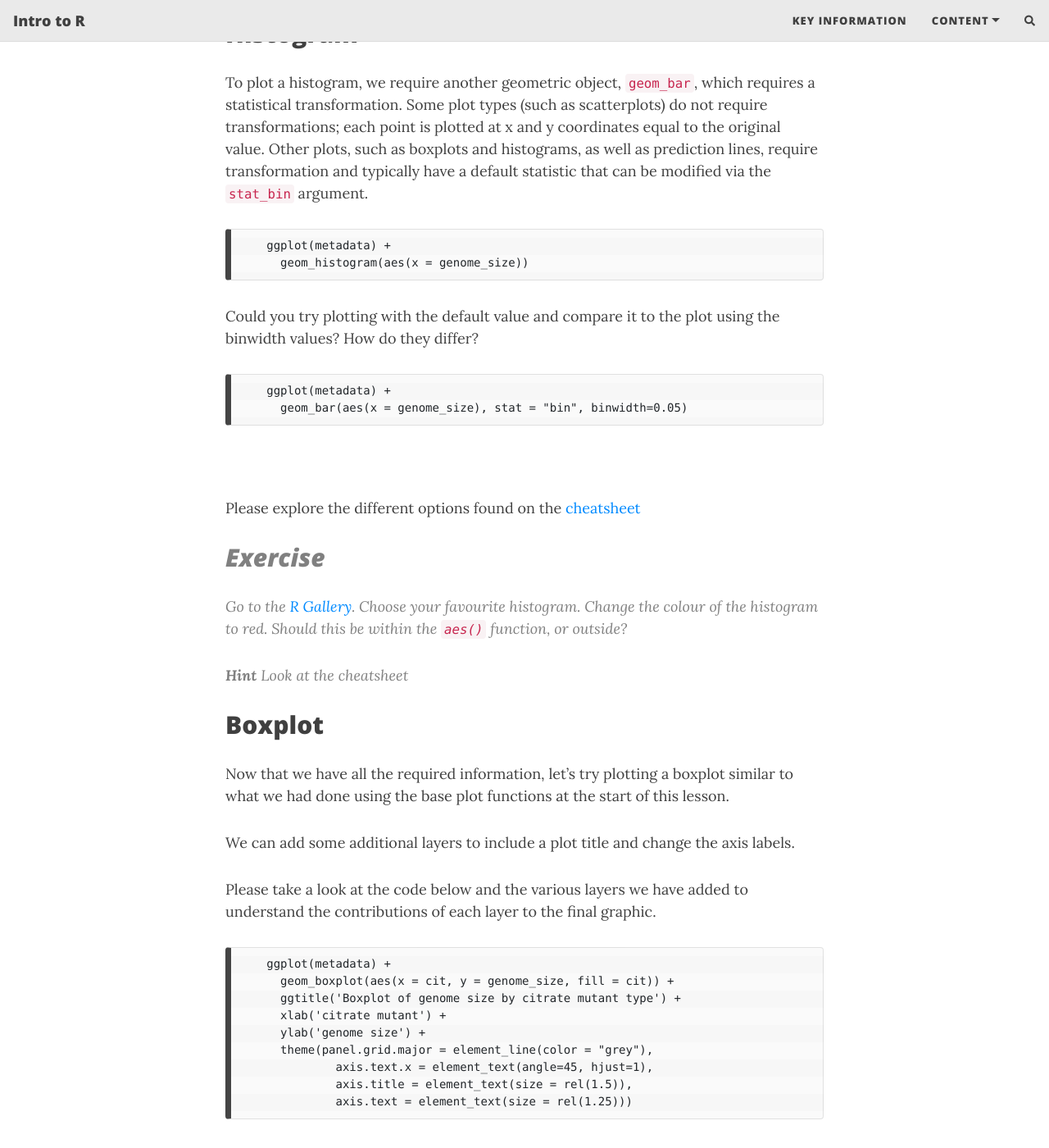
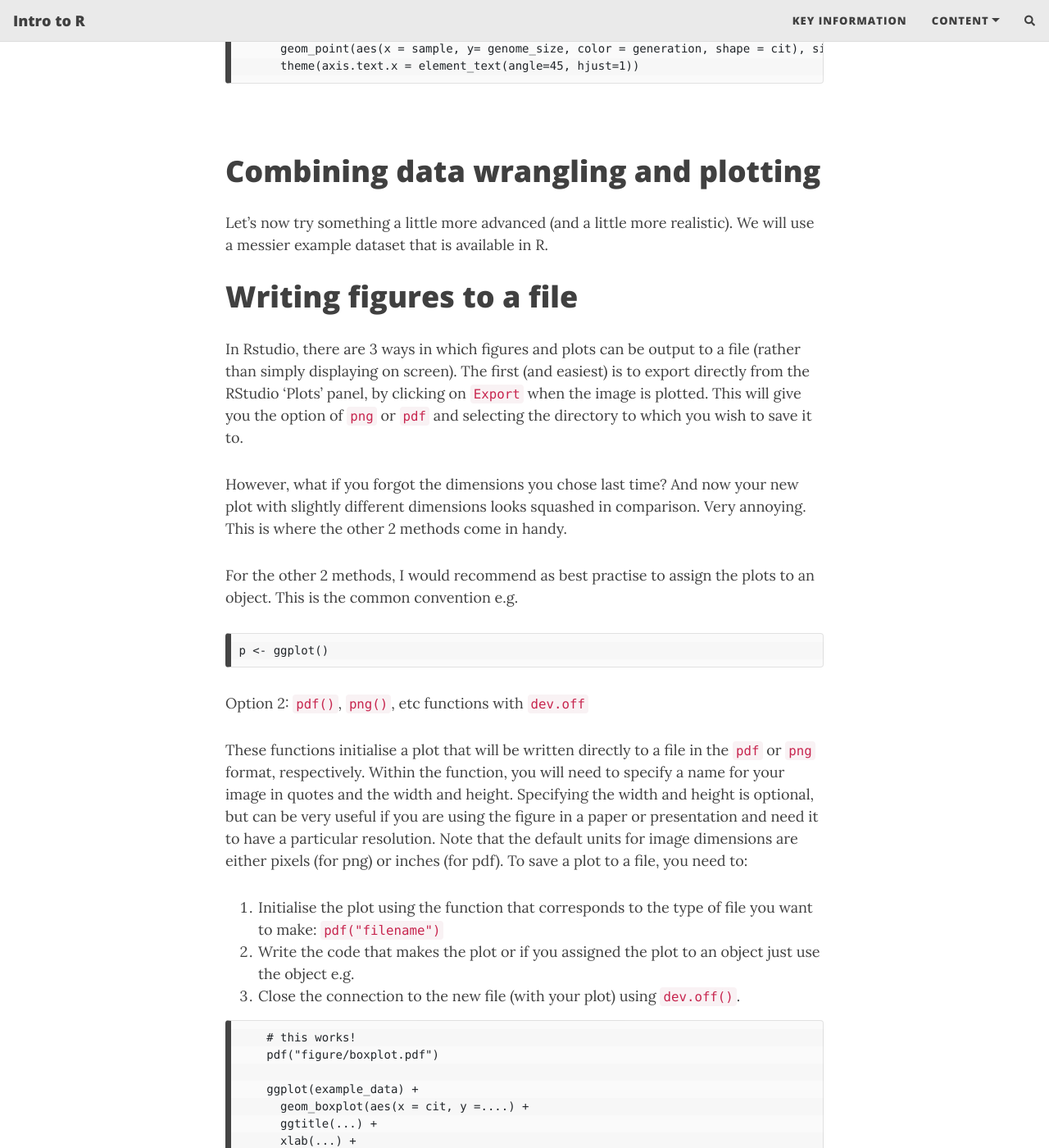
Before and after one commit to theheking/intro-to-r, a Jekyll site: the page built from content/5_datavisualisation.md, in a window 1280 px wide and 1400 px high, scrolled down 3599 px. Shown: the whole window at 82% size. Built offline with Jekyll 4.4.1, drawn with Linux system fonts in a browser that asks for light colours; nearby versions of some CDN libraries; comment, search, counter and statistics services are not loaded; some of the changed text lies outside the part shown.

Commit message:
Update 5_datavisualisation.md

````diff
--- a/content/5_datavisualisation.md
+++ b/content/5_datavisualisation.md
@@ -23,9 +23,11 @@
 
 However, for most people, you would only use the histogram function in base R plots. We will test that out on the genome size of our metadata.
 
+```
     genome_size <- metadata$genome_size
+```
+We can do this by using the `hist` function:
 
-We can do this by using the `hist` function:
 ```
     hist(genome_size)
 ```
@@ -65,11 +67,10 @@
 
 
 Aesthetic mappings are set with the aes() function. Examples include:
-*   position (i.e., on the x and y axes)
-*   colour (“outside” colour)
-*   fill (“inside” colour) shape (of points)
-*   line type
-*   size
+*   x (variable for the x axes)
+*   y (variable for the y axes)
+*   colour (variable for outline)
+*   fill (variable for "inside" colour)
 
 To start, we will add the column names that correspond to the variable we want to set for the x- and y-values.
 `geom_point` requires arguments for x and y, all other arguments are optional.
@@ -79,6 +80,9 @@
       geom_point(aes(x = sample, y= genome_size))
 ```
 ![](../img/ggplot_1.png)
+
+> [!IMPORTANT]
+> Common beginner mistake: If you have these aesthetics inside aes() e.g. `geom_point(aes(fill = variable))` then every unique value in the "variable" column will be assigned a unique fill colour. If you want ALL items to be the same colour, then you put the fill argument in geom_point instead e.g. `geom_point(fill = 'red')` now all items will be red. If you do `geom_point(fill = variable)`, you will probably get an error.
 
 The problem is that the labels on the x-axis are quite hard to read. To change this, we need to add a theme layer. The ggplot2 `theme` system handles non-data plot information such as:
 
@@ -102,78 +106,35 @@
 ```
 ![](../img/ggplot_2.png)
 
-Histogram
----------
+Combining data wrangling and plotting
+=======================
 
-To plot a histogram, we require another geometric object, `geom_bar`, which requires a statistical transformation. Some plot types (such as scatterplots) do not require transformations; each point is plotted at x and y coordinates equal to the original value. Other plots, such as boxplots and histograms, as well as prediction lines, require transformation and typically have a default statistic that can be modified via the `stat_bin` argument.
-```
-    ggplot(metadata) +
-      geom_histogram(aes(x = genome_size))
-```
-
-Could you try plotting with the default value and compare it to the plot using the binwidth values? How do they differ?
-
-```
-    ggplot(metadata) +
-      geom_bar(aes(x = genome_size), stat = "bin", binwidth=0.05)
-```
+Let's now try something a little more advanced (and a little more realistic). We will use a messier example dataset that is available in R.
 
 
-![](../img/ggplot_3.png)
-
-
-
-Please explore the different options found on the [cheatsheet](https://www.maths.usyd.edu.au/u/UG/SM/STAT3022/r/current/Misc/data-visualization-2.1.pdf)
-
-
-> Exercise
-> --------
-> Go to the [R Gallery](https://r-graph-gallery.com/). Choose your favourite histogram. Change the colour of the histogram to red. Should this be within the `aes()` function, or outside?
->
->  **Hint** Look at the cheatsheet
-
-
-
-
-Boxplot
--------
-
-Now that we have all the required information, let’s try plotting a boxplot similar to what we had done using the base plot functions at the start of this lesson.
-
-We can add some additional layers to include a plot title and change the axis labels.
-
-
-Please take a look at the code below and the various layers we have added to understand the contributions of each layer to the final graphic.
-```
-    ggplot(metadata) +
-      geom_boxplot(aes(x = cit, y = genome_size, fill = cit)) +
-      ggtitle('Boxplot of genome size by citrate mutant type') +
-      xlab('citrate mutant') +
-      ylab('genome size') +
-      theme(panel.grid.major = element_line(color = "grey"),
-              axis.text.x = element_text(angle=45, hjust=1),
-              axis.title = element_text(size = rel(1.5)),
-              axis.text = element_text(size = rel(1.25)))
-```
-![](../img/ggplot_4.png)
-
-> Exercise
-> --------
-> Check out other options using the [r-graph gallery](https://r-graph-gallery.com/264-control-ggplot2-boxplot-colors.html).
->
 
 Writing figures to a file
 =======================
 
-There are two ways in which figures and plots can be output to a file (rather than simply displaying on screen). The first (and easiest) is to export directly from the RStudio ‘Plots’ panel, by clicking on `Export` when the image is plotted. This will give you the option of `png` or `pdf` and selecting the directory to which you wish to save it to.
+In Rstudio, there are 3 ways in which figures and plots can be output to a file (rather than simply displaying on screen). The first (and easiest) is to export directly from the RStudio ‘Plots’ panel, by clicking on `Export` when the image is plotted. This will give you the option of `png` or `pdf` and selecting the directory to which you wish to save it to.
 
-The second option is to use R functions in the console, allowing you the flexibility to specify parameters to dictate the size and resolution of the output image. Some of the more popular formats include `pdf()`, `png()`, which are functions that initialise a plot that will be written directly to a file in the `pdf` or `png` format, respectively. Within the function, you will need to specify a name for your image in quotes and the width and height. Specifying the width and height is optional, but can be very useful if you are using the figure in a paper or presentation and need it to have a particular resolution. Note that the default units for image dimensions are either pixels (for png) or inches (for pdf). To save a plot to a file, you need to:
+However, what if you forgot the dimensions you chose last time? And now your new plot with slightly different dimensions looks squashed in comparison. Very annoying. This is where the other 2 methods come in handy.
+
+For the other 2 methods, I would recommend as best practise to assign the plots to an object. This is the common convention e.g.
+```
+p <- ggplot()
+```
+
+Option 2: `pdf()`, `png()`, etc functions with `dev.off`
+
+These functions initialise a plot that will be written directly to a file in the `pdf` or `png` format, respectively. Within the function, you will need to specify a name for your image in quotes and the width and height. Specifying the width and height is optional, but can be very useful if you are using the figure in a paper or presentation and need it to have a particular resolution. Note that the default units for image dimensions are either pixels (for png) or inches (for pdf). To save a plot to a file, you need to:
 
 1.  Initialise the plot using the function that corresponds to the type of file you want to make: `pdf("filename")`
-2.  Write the code that makes the plot.
+2.  Write the code that makes the plot or if you assigned the plot to an object just use the object e.g.
 3.  Close the connection to the new file (with your plot) using `dev.off()`.
 
 ```
+    # this works!
     pdf("figure/boxplot.pdf")
 
     ggplot(example_data) +
@@ -188,8 +149,34 @@
 
     dev.off()
 
+    # this also works!
+    p <- ggplot(example_data) +
+      geom_boxplot(aes(x = cit, y =....) +
+      ggtitle(...) +
+      xlab(...) +
+      ylab(...) +
+      theme(panel.grid.major = element_line(...),
+              axis.text.x = element_text(...),
+              axis.title = element_text(...),
+              axis.text = element_text(...)
+
+    pdf("figure/boxplot.pdf")
+
+    p
+
+    dev.off()
+
+
 ```
 
+Option 3. `ggsave` family of functions - only works for ggplot objects but very powerful. This is the preferred method of plot saving for most people as it is easy to automate the saving of many plots.
+
+```
+p <- ggplot()
+
+ggsave('figure/boxplot.pdf', p, height = 6, width = 4)
+
+```
 
 > Exercise
 > --------
````
